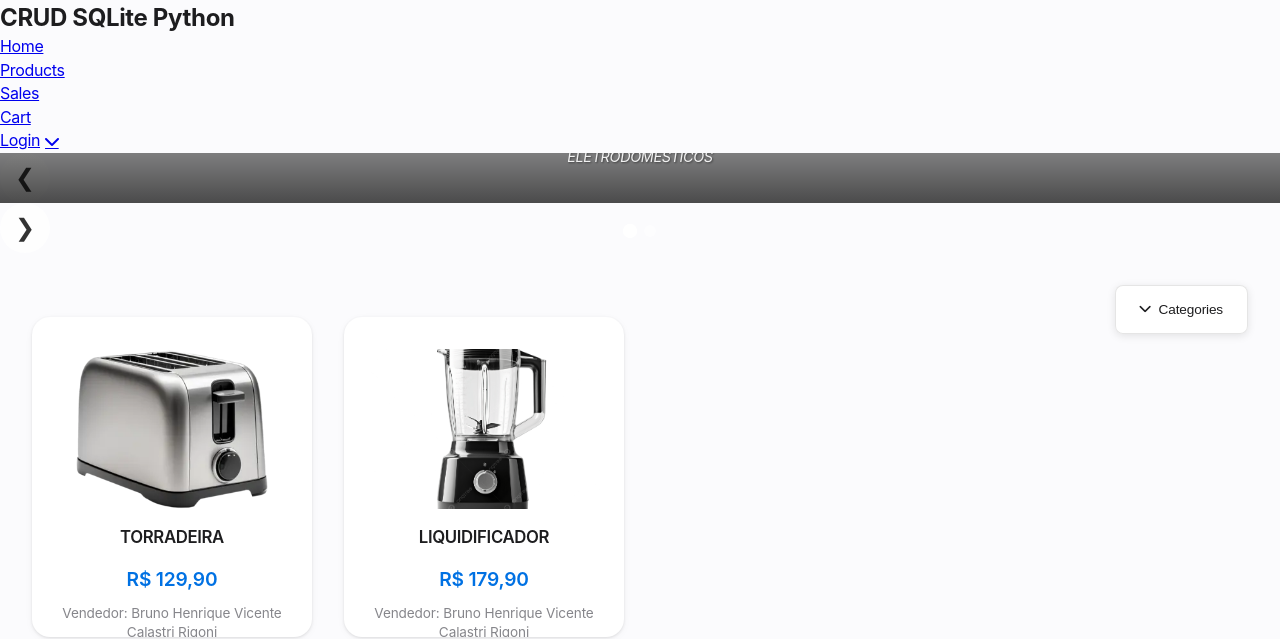
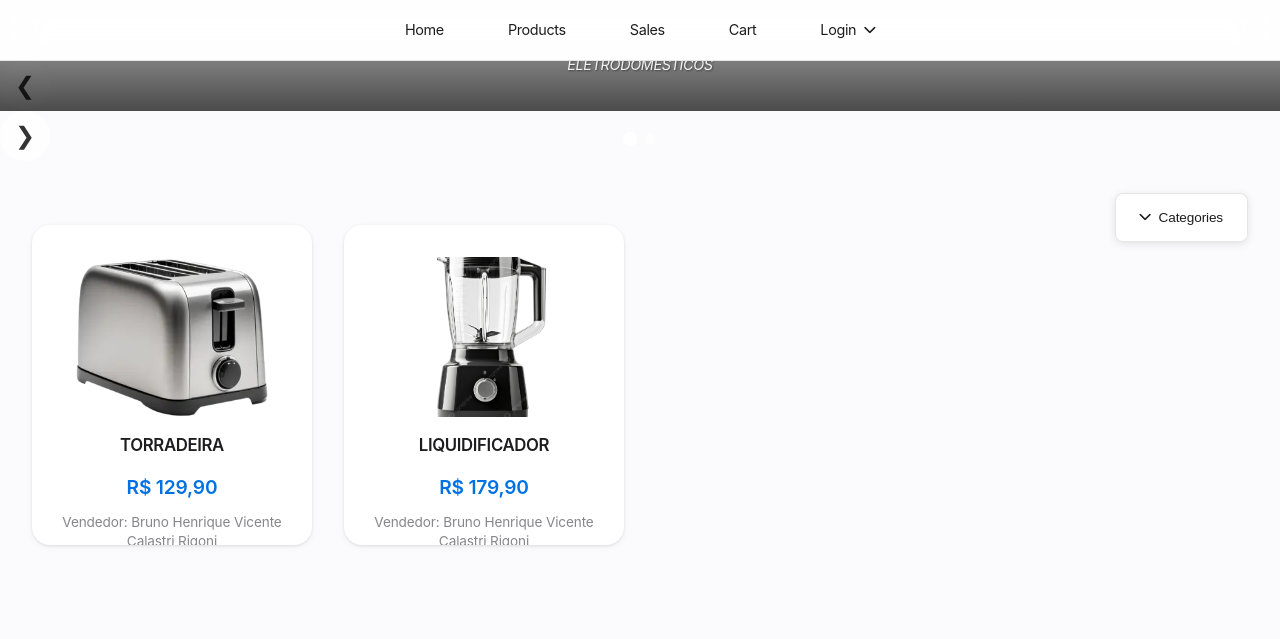
Before and after one commit to BrunoRigoni/CRUD-SQLITE-PYTHON, a Flask app: page / in a window 1280 px wide. Shown: the top 639 px of the page. Run offline with Flask 2, Linux system fonts and the light colour scheme; data comes from the database, SQL or seed files in the repository.

Commit message:
Adiciona estilos para o header e navegação, incluindo menu dropdown e melhorias na responsividade. Remove a logo do header no arquivo index.html.

```diff
--- a/static/style.css
+++ b/static/style.css
@@ -11,6 +11,123 @@ body {
     line-height: 1.47059;
     font-weight: 400;
     letter-spacing: -0.022em;
+}
+
+/* Estilos para o header e navegação */
+header {
+    background-color: rgba(255, 255, 255, 0.8);
+    backdrop-filter: blur(20px);
+    -webkit-backdrop-filter: blur(20px);
+    border-bottom: 1px solid rgba(0, 0, 0, 0.1);
+    position: sticky;
+    top: 0;
+    z-index: 100;
+}
+
+nav {
+    padding: 0 2rem;
+}
+
+.nav-container {
+    display: flex;
+    justify-content: center;
+    align-items: center;
+    height: 60px;
+    max-width: 1200px;
+    margin: 0 auto;
+}
+
+.logo h1 {
+    font-size: 1.5rem;
+    font-weight: 600;
+    color: #1d1d1f;
+    margin: 0;
+}
+
+.nav-menu {
+    display: flex;
+    list-style: none;
+    align-items: center;
+    gap: 2rem;
+    margin: 0;
+    padding: 0;
+}
+
+.nav-menu li {
+    position: relative;
+}
+
+.nav-menu a {
+    color: #1d1d1f;
+    text-decoration: none;
+    padding: 0.5rem 1rem;
+    border-radius: 8px;
+    transition: all 0.2s ease;
+    font-size: 0.9rem;
+    font-weight: 400;
+    display: flex;
+    align-items: center;
+    gap: 0.5rem;
+}
+
+.nav-menu a:hover {
+    background-color: #f5f5f7;
+    color: #0071e3;
+}
+
+.nav-menu a i {
+    font-size: 0.8rem;
+}
+
+/* Estilos para o dropdown */
+.dropdown {
+    position: relative;
+}
+
+.dropdown-toggle {
+    display: flex;
+    align-items: center;
+    gap: 5px;
+    cursor: pointer;
+}
+
+.dropdown-menu {
+    display: none;
+    position: absolute;
+    top: 100%;
+    right: 0;
+    background: white;
+    border: 1px solid #ddd;
+    border-radius: 8px;
+    box-shadow: 0 4px 12px rgba(0,0,0,0.15);
+    min-width: 200px;
+    z-index: 1000;
+    list-style: none;
+    padding: 0;
+    margin: 0;
+}
+
+.dropdown-menu.show {
+    display: block;
+}
+
+.dropdown-item {
+    display: flex;
+    align-items: center;
+    gap: 10px;
+    padding: 12px 16px;
+    text-decoration: none;
+    color: #333;
+    transition: background-color 0.2s;
+}
+
+.dropdown-item:hover {
+    background-color: #f5f5f5;
+    color: #007bff;
+}
+
+.dropdown-item i {
+    width: 16px;
 }
 
 .header {
--- a/templates/index.html
+++ b/templates/index.html
@@ -63,9 +63,6 @@
     <header>
         <nav>
             <div class="nav-container">
-                <div class="logo">
-                    <h1>CRUD SQLite Python</h1>
-                </div>
                 <ul class="nav-menu">
                     <li><a href="/">Home</a></li>
                     <li><a href="/products">Products</a></li>
```
